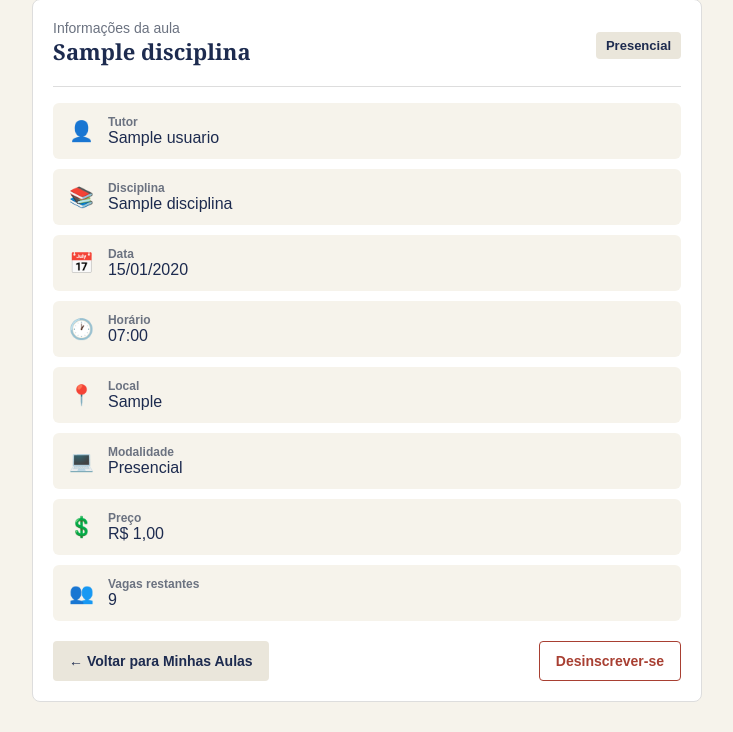
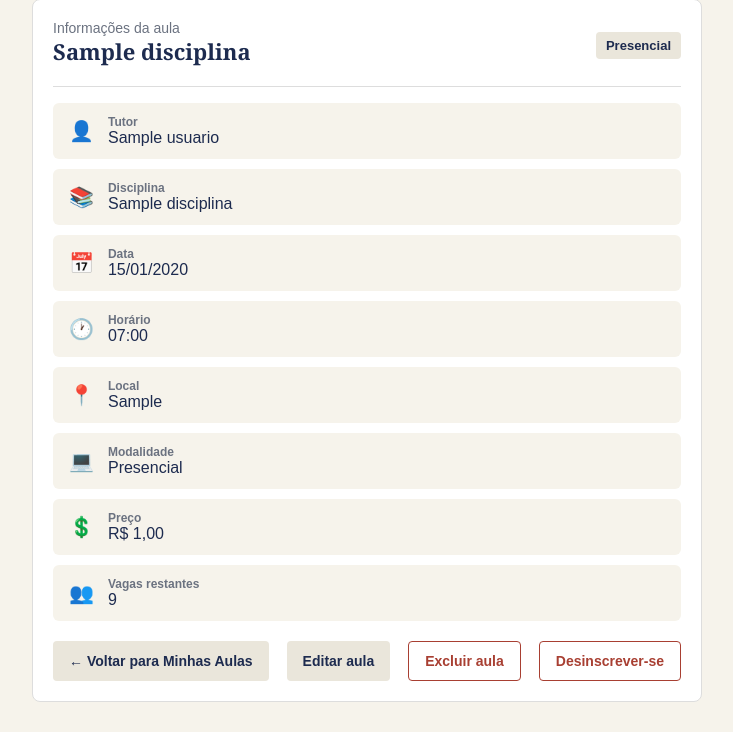
Before and after one commit to miguel-peters/INF1039-3WB-2026.2, a Django app: page /aulas/1/detalhes/ in a window 1280 px wide. Shown: the part 196-928 px from the top of the page, without its empty margins (273-1006 px from the left). Run offline with Django 5.2, Linux system fonts and the light colour scheme; a user stored in the database is signed in; tables that the repository leaves empty hold one stand-in row (values such as "Sample post"); parts of the project's set-up code (start-up, migrations or seed data) failed here and were passed over.

Commit message:
Terfas da Sprint 10 - editar e excluir aula

```diff
--- a/calouroPlus/calouroPlus/urls.py
+++ b/calouroPlus/calouroPlus/urls.py
@@ -79,6 +79,10 @@ urlpatterns = [
     # CRIAR AULA
     path('criar-aula/', views.criar_aula, name='criar_aula'),
 
+    #EDITAR/EXCLUIR AULA
+    path('aulas/<int:aula_id>/editar/', views.editar_aula, name='editar_aula'),
+    path('aulas/<int:aula_id>/excluir/', views.excluir_aula, name ='excluir_aula'),
+
     # CONVERSAS
     path('conversas/<int:aula_id>/<int:usuario_id>/', views.conversas, name='conversas'),
 
--- a/calouroPlus/calouroPlusApp/forms.py
+++ b/calouroPlus/calouroPlusApp/forms.py
@@ -285,6 +285,9 @@ class AulaForm(forms.ModelForm):
         vagas = self.cleaned_data['quantidade_alunos']
         if vagas < 1:
             raise forms.ValidationError('A aula precisa ter pelo menos 1 vaga.')
+        if self.instance.pk and vagas < self.instance.alunos.count():
+            raise forms.ValidationError(f'Já há {self.instance.alunos.count()} alunos inscritos nessa aula.')
+
         return vagas
 
     def clean(self):
--- a/calouroPlus/calouroPlusApp/templates/criar-aula.html
+++ b/calouroPlus/calouroPlusApp/templates/criar-aula.html
@@ -31,7 +31,7 @@
             {% csrf_token %}
             {{ form.non_field_errors }}
             <p class="amarelo">📅 NOVA ATIVIDADE ACADÊMICA</p>
-            <h1>Criar uma aula</h1>
+            <h1>{% if editando %}Editar aula{% else %}Criar uma aula{% endif %}</h1>
             <p class="cinza">Preencha as informações para publicar sua aula e ajudar outros alunos.</p>
 
             <div class="caixa">
@@ -73,8 +73,8 @@
                     {{ form.local.errors }}
                 </div>
 
-                <button type="submit" class="publicar">Publicar aula</button>
-                <p class="cancelar"><a href="{% url 'feed' %}">Cancelar e descartar</a></p>
+                <button type="submit" class="publicar">{% if editando %}Salvar alterações{% else %}Publicar aula{% endif %}</button>
+                <p class="cancelar"><a href="{% if editando %}{% url 'detalhes_aula' aula.id %}{% else %}{% url 'feed' %}{% endif %}">Cancelar e descartar</a></p>
             </div>
         </form>
     </div>
--- a/calouroPlus/calouroPlusApp/templates/detalhes_aula.html
+++ b/calouroPlus/calouroPlusApp/templates/detalhes_aula.html
@@ -119,7 +119,16 @@
             <!-- BOTÕES -->
 
             <div class="acoes-aula">
-                <a href="{% url 'minhas_aulas' %}" class="botao-claro">← Voltar para Minhas Aulas</a>
+                <a href="{% url 'minhas_aulas' %}{% if aula.tutor == user %}?papel=tutor{% endif %}" class="botao-claro">← Voltar para Minhas Aulas</a>
+                {% if aula.tutor == user %}
+                    <a href="{% url 'editar_aula' aula.id %}" class="botao-claro">Editar aula</a>
+                    <form method="POST" action="{% url 'excluir_aula' aula.id %}"
+                        onsubmit="return confirm('Excluir esta aula? Isso não pode ser desfeito.');">
+                        {% csrf_token %}
+                        <button type="submit" class="botao-desinscrever">Excluir aula</button>
+                    </form>
+                {% endif %}
+
 
                 <form method="POST" action="{% url 'desinscrever_aula' aula.id %}">
                     {% csrf_token %}
--- a/calouroPlus/calouroPlusApp/views.py
+++ b/calouroPlus/calouroPlusApp/views.py
@@ -10,6 +10,7 @@ from django.db.models import Q
 from django.shortcuts import get_object_or_404, redirect, render
 from django.utils import timezone
 from django.views.decorators.http import require_POST
+from django.urls import reverse
 
 
 # ARQUIVOS DO PROJETO
@@ -500,3 +501,26 @@ def conversas(request, aula_id, usuario_id):
         'outro': outro,
         'aula': aula,
     })
+
+@login_required
+def editar_aula(request, aula_id):
+    aula = get_object_or_404(Aula, id=aula_id, tutor=request.user)
+
+    form = AulaForm(
+        request.POST or None,
+        instance = aula,
+        initial = {'disciplina': aula.disciplina.nome}
+    )
+
+    if form.is_valid():
+        form.save()
+        return redirect(f"{reverse('minhas_aulas')}?papel=tutor")
+
+    return render(request, 'criar-aula.html', {'form':form, 'aula':aula, 'editando':True})
+
+@login_required
+@require_POST
+def excluir_aula(request, aula_id):
+    aula = get_object_or_404(Aula, id=aula_id, tutor=request.user)
+    aula.delete()
+    return redirect(f"{reverse('minhas_aulas')}?papel=tutor")
```
